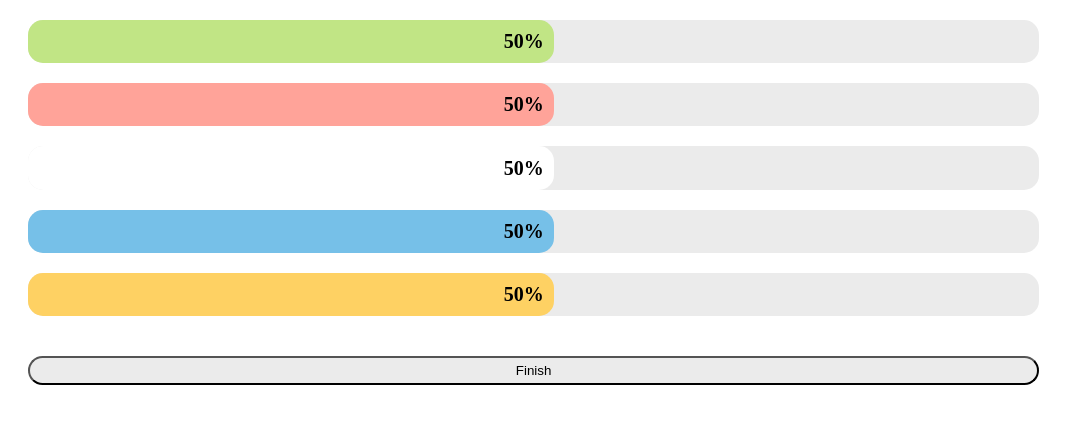
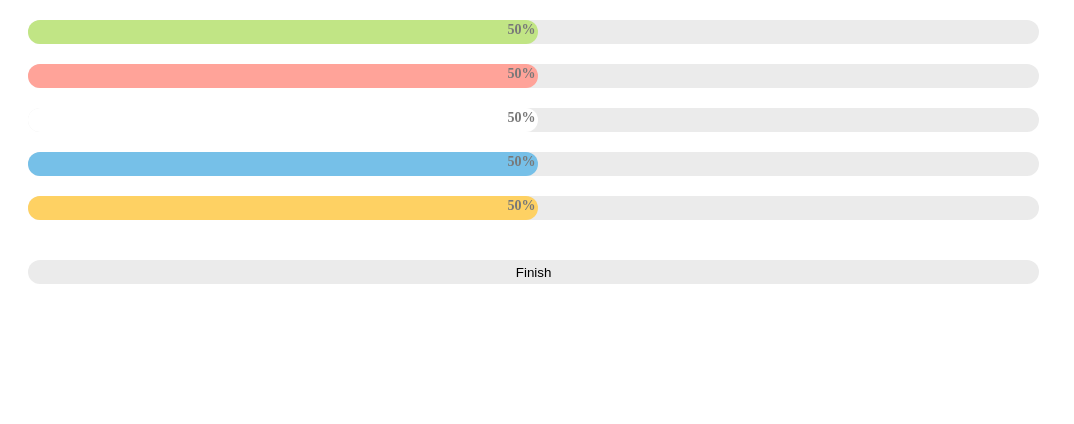
Before and after one commit to Nyior/bars, a plain HTML site: page index.html in a window 1280 px wide. Shown: the whole page, without its empty margins (0-1074 px from the left). Drawn offline with Linux system fonts and the light colour scheme.

Commit message:
update shapes

```diff
--- a/styles.css
+++ b/styles.css
@@ -2,18 +2,20 @@
 .container {
     background-color: rgb(235,235,235);
     width: 80%;
+    height: 24px;
     border-radius: 15px;
     margin: 20px;
 }
 
 .bar {
-    color: black;
+    color: rgb(120,120,120);
     font-weight: bold;
-    padding: 1%;
+    padding: 2px;
     text-align: right;
-    font-size: 20px;
+    font-size: 14px;
     border-radius: 15px;
     width: 50%;
+    height: 20px;
 }
 
 .zero {
@@ -38,4 +40,5 @@
 
 button {
     padding: 5px;
+    border: 0px;
 }
```
